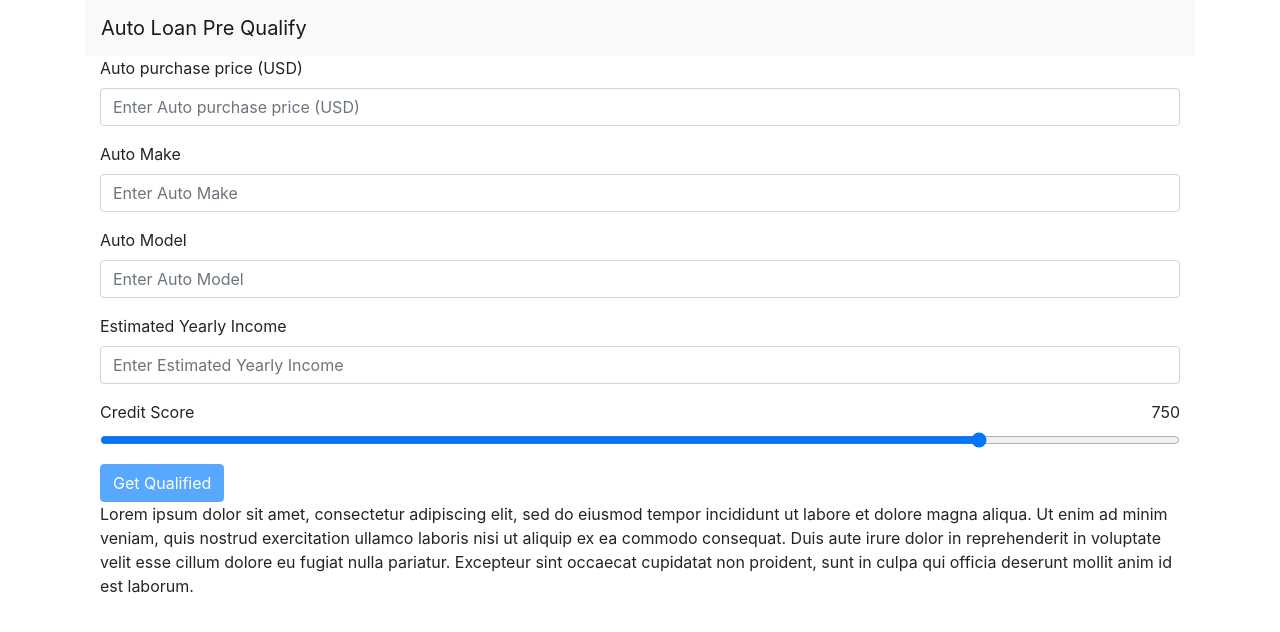
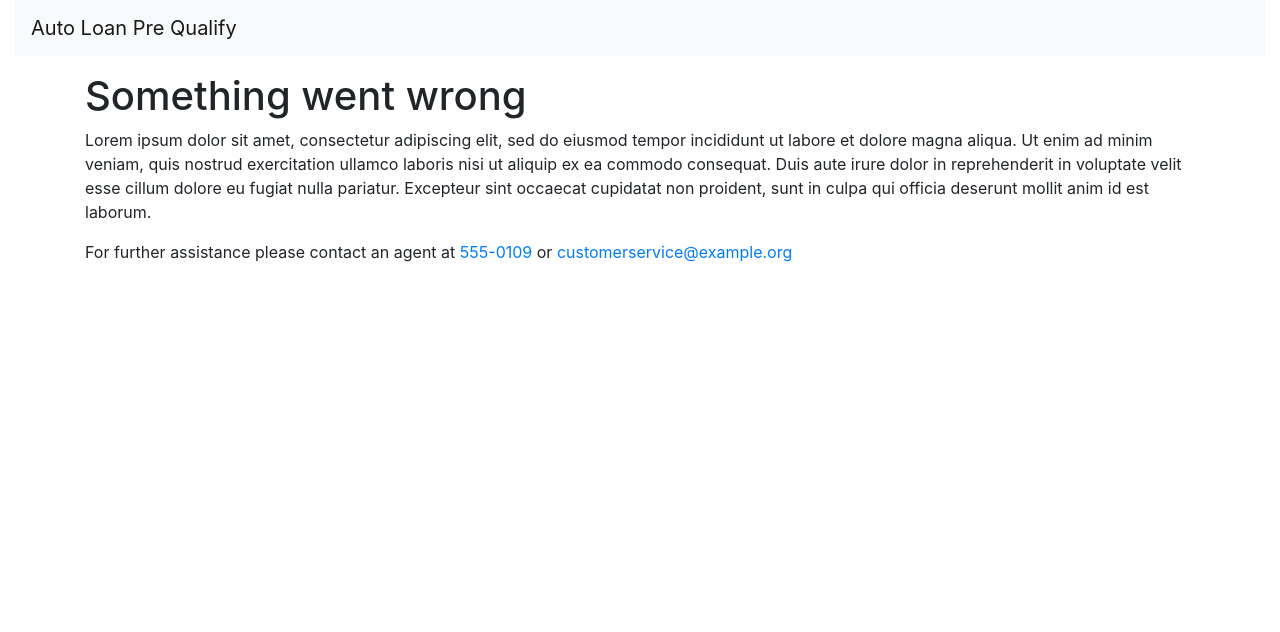
Before and after one commit to monkeyFeathers/Typescript-react-example, a React (Create React App) app: page / in a window 1280 px wide. Shown: the top 632 px of the page. Built offline with nearby package versions, Linux system fonts and the light colour scheme.

Commit message:
Created 'Disqualified Page' and tests

```diff
--- a/src/App.tsx
+++ b/src/App.tsx
@@ -2,15 +2,20 @@ import React from 'react';
 import Container from 'react-bootstrap/Container';
 import Navbar from 'react-bootstrap/Navbar';
 import { LandingPage } from './components/LandingPage';
+import { DisqaulifiedPage } from './components/DisqualifiedPage';
 
 function App() {
+    const disqualificationMessage = `
+Lorem ipsum dolor sit amet, consectetur adipiscing elit, sed do eiusmod tempor incididunt ut labore et dolore magna aliqua. Ut enim ad minim veniam, quis nostrud exercitation ullamco laboris nisi ut aliquip ex ea commodo consequat. Duis aute irure dolor in reprehenderit in voluptate velit esse cillum dolore eu fugiat nulla pariatur. Excepteur sint occaecat cupidatat non proident, sunt in culpa qui officia deserunt mollit anim id est laborum.
+`
     return (
-        <Container>
+        <Container fluid>
             <Navbar bg="light">
                 <Navbar.Brand href="#home">Auto Loan Pre Qualify</Navbar.Brand>
             </Navbar>
-            <Container>
-                <LandingPage />
+            <Container className="mt-3">
+                {/*<LandingPage />*/}
+                <DisqaulifiedPage message={disqualificationMessage}/>
             </Container>
         </Container>
     );
--- /dev/null
+++ b/src/components/DisqualifiedPage.tsx
@@ -0,0 +1,16 @@
+import React from 'react';
+
+type DisqaulificationProps = {
+    message: string
+}
+export const DisqaulifiedPage: React.FC<DisqaulificationProps> = ({message}) => {
+    return (
+        <div>
+            <h1>Something went wrong</h1>
+            <p className="disqualify-message">{message}</p>
+            <p className="contact-agent">
+                For further assistance please contact an agent at <a href="tel:555-0109">555-0109</a> or <a href="mailto:customerservice@example.org">customerservice@example.org</a>
+            </p>
+        </div>
+    );
+};
--- a/src/components/LandingPage.tsx
+++ b/src/components/LandingPage.tsx
@@ -5,6 +5,9 @@ import { QualificationForm, SubmitHandler } from './QualificationForm';
 
 export const LandingPage: React.FC = () => {
     const submitHandler: SubmitHandler = (data) => console.log('submitHandler called', data);
+    const marketingMessage = `
+Lorem ipsum dolor sit amet, consectetur adipiscing elit, sed do eiusmod tempor incididunt ut labore et dolore magna aliqua. Ut enim ad minim veniam, quis nostrud exercitation ullamco laboris nisi ut aliquip ex ea commodo consequat. Duis aute irure dolor in reprehenderit in voluptate velit esse cillum dolore eu fugiat nulla pariatur. Excepteur sint occaecat cupidatat non proident, sunt in culpa qui officia deserunt mollit anim id est laborum.
+`
     return (
         <>
             <Row>
@@ -14,8 +17,8 @@ export const LandingPage: React.FC = () => {
             </Row>
             <Row>
                 <Col>
-                    <p>
-                        Lorem ipsum dolor sit amet, consectetur adipiscing elit, sed do eiusmod tempor incididunt ut labore et dolore magna aliqua. Ut enim ad minim veniam, quis nostrud exercitation ullamco laboris nisi ut aliquip ex ea commodo consequat. Duis aute irure dolor in reprehenderit in voluptate velit esse cillum dolore eu fugiat nulla pariatur. Excepteur sint occaecat cupidatat non proident, sunt in culpa qui officia deserunt mollit anim id est laborum.
+                    <p className="mt-3">
+                        {marketingMessage}
                     </p>
                 </Col>
             </Row>
```
Also changed, not shown: 1 other file (tests, documents, lock files or other folders).
